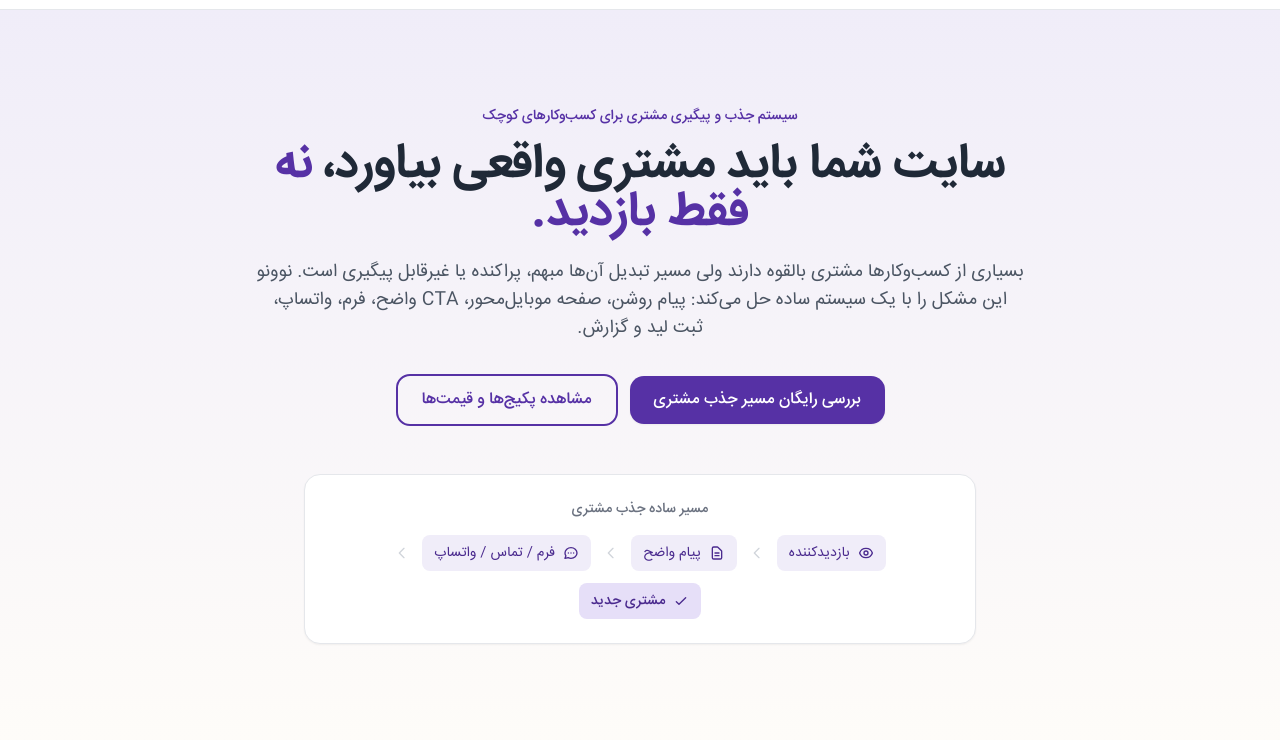
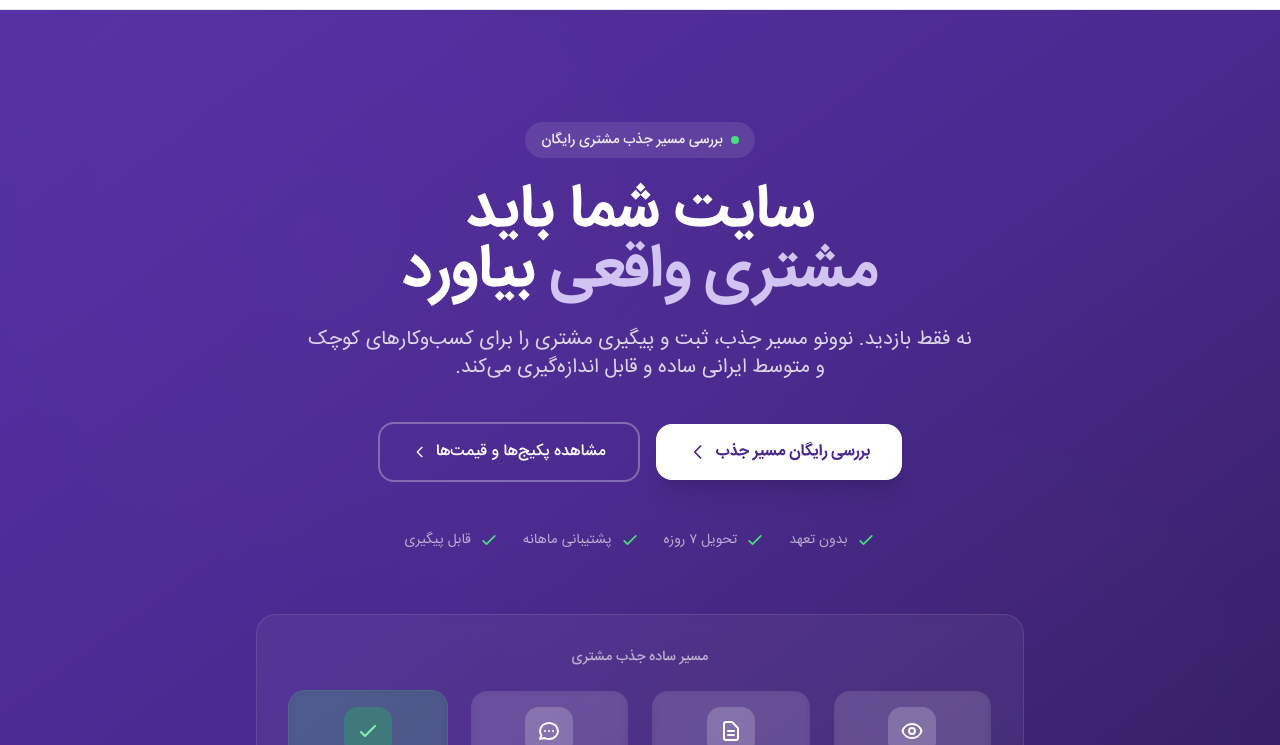
Before and after one commit to imdanialrashidi/noveno, an Astro site: page / in a window 1280 px wide. Shown: the part 55-800 px from the top of the page. Built offline with nearby package versions, Linux system fonts and the light colour scheme; Astro itself is replaced by a stand-in of ours.

Commit message:
feat: redesign hero section with dark gradient, trust indicators, and visual path diagram

```diff
--- a/src/pages/index.astro
+++ b/src/pages/index.astro
@@ -155,48 +155,94 @@ const faqData = {
 >
 
   <!-- Hero Section -->
-  <section class="bg-gradient-to-b from-lavender-100 to-surface-50 section-padding">
-    <div class="container-page">
-      <div class="mx-auto max-w-3xl text-center">
-        <p class="mb-4 text-sm font-medium text-brand-600">سیستم جذب و پیگیری مشتری برای کسب‌وکارهای کوچک</p>
-        <h1 class="text-3xl font-bold text-neutral-800 sm:text-4xl lg:text-5xl">
-          سایت شما باید مشتری واقعی بیاورد، <span class="text-brand-600">نه فقط بازدید.</span>
+  <section class="relative overflow-hidden bg-gradient-to-br from-brand-600 via-brand-700 to-brand-900">
+    <!-- Background Pattern -->
+    <div class="absolute inset-0 opacity-10">
+      <div class="absolute inset-0" style="background-image: radial-gradient(circle at 25% 25%, rgba(255,255,255,0.1) 0%, transparent 50%), radial-gradient(circle at 75% 75%, rgba(255,255,255,0.08) 0%, transparent 50%);"></div>
+    </div>
+
+    <div class="relative container-page py-16 sm:py-20 lg:py-28">
+      <div class="mx-auto max-w-4xl text-center">
+        <!-- Badge -->
+        <div class="mb-6 inline-flex items-center gap-2 rounded-full bg-white/10 px-4 py-2 text-sm font-medium text-white/90 backdrop-blur-sm">
+          <span class="flex h-2 w-2 rounded-full bg-green-400"></span>
+          بررسی مسیر جذب مشتری رایگان
+        </div>
+
+        <!-- Headline -->
+        <h1 class="text-4xl font-bold text-white sm:text-5xl lg:text-6xl leading-tight">
+          سایت شما باید
+          <br class="hidden sm:block" />
+          <span class="text-brand-200">مشتری واقعی</span> بیاورد
         </h1>
-        <p class="mt-5 text-base leading-7 text-neutral-600 sm:text-lg">
-          بسیاری از کسب‌وکارها مشتری بالقوه دارند ولی مسیر تبدیل آن‌ها مبهم، پراکنده یا غیرقابل پیگیری است. نوونو این مشکل را با یک سیستم ساده حل می‌کند: پیام روشن، صفحه موبایل‌محور، CTA واضح، فرم، واتساپ، ثبت لید و گزارش.
+
+        <!-- Subheadline -->
+        <p class="mx-auto mt-6 max-w-2xl text-lg leading-8 text-white/80 sm:text-xl">
+          نه فقط بازدید. نوونو مسیر جذب، ثبت و پیگیری مشتری را برای کسب‌وکارهای کوچک و متوسط ایرانی ساده و قابل اندازه‌گیری می‌کند.
         </p>
-        <div class="mt-8 flex flex-col items-center justify-center gap-3 sm:flex-row">
-          <CTAButton href="/customer-acquisition-review" size="lg">
-            بررسی رایگان مسیر جذب مشتری
-          </CTAButton>
-          <CTAButton href="/services" variant="outline" size="lg">
+
+        <!-- CTAs -->
+        <div class="mt-10 flex flex-col items-center justify-center gap-4 sm:flex-row">
+          <a href="/customer-acquisition-review" class="group inline-flex items-center gap-2 rounded-2xl bg-white px-8 py-4 text-base font-bold text-brand-700 shadow-xl transition-all duration-300 hover:bg-brand-50 hover:shadow-2xl hover:scale-105 focus-visible:outline-2 focus-visible:outline-offset-2 focus-visible:outline-white">
+            بررسی رایگان مسیر جذب
+            <svg class="h-5 w-5 transition-transform group-hover:translate-x-[-4px]" fill="none" stroke="currentColor" viewBox="0 0 24 24"><path stroke-linecap="round" stroke-linejoin="round" stroke-width="2" d="M15 19l-7-7 7-7" /></svg>
+          </a>
+          <a href="/services" class="group inline-flex items-center gap-2 rounded-2xl border-2 border-white/30 px-8 py-4 text-base font-medium text-white transition-all duration-300 hover:border-white/60 hover:bg-white/10 focus-visible:outline-2 focus-visible:outline-offset-2 focus-visible:outline-white">
             مشاهده پکیج‌ها و قیمت‌ها
-          </CTAButton>
+            <svg class="h-4 w-4 transition-transform group-hover:translate-x-[-4px]" fill="none" stroke="currentColor" viewBox="0 0 24 24"><path stroke-linecap="round" stroke-linejoin="round" stroke-width="2" d="M15 19l-7-7 7-7" /></svg>
+          </a>
+        </div>
+
+        <!-- Trust Indicators -->
+        <div class="mt-12 flex flex-wrap items-center justify-center gap-6 text-sm text-white/60">
+          <div class="flex items-center gap-2">
+            <svg class="h-5 w-5 text-green-400" fill="none" stroke="currentColor" viewBox="0 0 24 24"><path stroke-linecap="round" stroke-linejoin="round" stroke-width="2" d="M5 13l4 4L19 7" /></svg>
+            بدون تعهد
+          </div>
+          <div class="flex items-center gap-2">
+            <svg class="h-5 w-5 text-green-400" fill="none" stroke="currentColor" viewBox="0 0 24 24"><path stroke-linecap="round" stroke-linejoin="round" stroke-width="2" d="M5 13l4 4L19 7" /></svg>
+            تحویل ۷ روزه
+          </div>
+          <div class="flex items-center gap-2">
+            <svg class="h-5 w-5 text-green-400" fill="none" stroke="currentColor" viewBox="0 0 24 24"><path stroke-linecap="round" stroke-linejoin="round" stroke-width="2" d="M5 13l4 4L19 7" /></svg>
+            پشتیبانی ماهانه
+          </div>
+          <div class="flex items-center gap-2">
+            <svg class="h-5 w-5 text-green-400" fill="none" stroke="currentColor" viewBox="0 0 24 24"><path stroke-linecap="round" stroke-linejoin="round" stroke-width="2" d="M5 13l4 4L19 7" /></svg>
+            قابل پیگیری
+          </div>
         </div>
       </div>
 
       <!-- Visual Path Diagram -->
-      <div class="mx-auto mt-12 max-w-2xl rounded-2xl border border-neutral-200 bg-white p-6 shadow-sm">
-        <p class="mb-4 text-center text-sm font-medium text-neutral-500">مسیر ساده جذب مشتری</p>
-        <div class="flex flex-wrap items-center justify-center gap-3 text-sm">
-          <div class="flex items-center gap-2 rounded-lg bg-lavender-100 px-3 py-2 text-brand-700">
-            <svg class="h-4 w-4" fill="none" stroke="currentColor" viewBox="0 0 24 24"><path stroke-linecap="round" stroke-linejoin="round" stroke-width="2" d="M15 12a3 3 0 11-6 0 3 3 0 016 0z" /><path stroke-linecap="round" stroke-linejoin="round" stroke-width="2" d="M2.458 12C3.732 7.943 7.523 5 12 5c4.478 0 8.268 2.943 9.542 7-1.274 4.057-5.064 7-9.542 7-4.477 0-8.268-2.943-9.542-7z" /></svg>
-            بازدیدکننده
-          </div>
-          <svg class="h-4 w-4 text-neutral-300" fill="none" stroke="currentColor" viewBox="0 0 24 24"><path stroke-linecap="round" stroke-linejoin="round" stroke-width="2" d="M15 19l-7-7 7-7" /></svg>
-          <div class="flex items-center gap-2 rounded-lg bg-lavender-100 px-3 py-2 text-brand-700">
-            <svg class="h-4 w-4" fill="none" stroke="currentColor" viewBox="0 0 24 24"><path stroke-linecap="round" stroke-linejoin="round" stroke-width="2" d="M9 12h6m-6 4h6m2 5H7a2 2 0 01-2-2V5a2 2 0 012-2h5.586a1 1 0 01.707.293l5.414 5.414a1 1 0 01.293.707V19a2 2 0 01-2 2z" /></svg>
-            پیام واضح
-          </div>
-          <svg class="h-4 w-4 text-neutral-300" fill="none" stroke="currentColor" viewBox="0 0 24 24"><path stroke-linecap="round" stroke-linejoin="round" stroke-width="2" d="M15 19l-7-7 7-7" /></svg>
-          <div class="flex items-center gap-2 rounded-lg bg-lavender-100 px-3 py-2 text-brand-700">
-            <svg class="h-4 w-4" fill="none" stroke="currentColor" viewBox="0 0 24 24"><path stroke-linecap="round" stroke-linejoin="round" stroke-width="2" d="M8 12h.01M12 12h.01M16 12h.01M21 12c0 4.418-4.03 8-9 8a9.863 9.863 0 01-4.255-.949L3 20l1.395-3.72C3.512 15.042 3 13.574 3 12c0-4.418 4.03-8 9-8s9 3.582 9 8z" /></svg>
-            فرم / تماس / واتساپ
-          </div>
-          <svg class="h-4 w-4 text-neutral-300" fill="none" stroke="currentColor" viewBox="0 0 24 24"><path stroke-linecap="round" stroke-linejoin="round" stroke-width="2" d="M15 19l-7-7 7-7" /></svg>
-          <div class="flex items-center gap-2 rounded-lg bg-brand-100 px-3 py-2 font-medium text-brand-700">
-            <svg class="h-4 w-4" fill="none" stroke="currentColor" viewBox="0 0 24 24"><path stroke-linecap="round" stroke-linejoin="round" stroke-width="2" d="M5 13l4 4L19 7" /></svg>
-            مشتری جدید
+      <div class="mx-auto mt-16 max-w-3xl">
+        <div class="rounded-3xl border border-white/10 bg-white/5 p-6 backdrop-blur-sm sm:p-8">
+          <p class="mb-6 text-center text-sm font-medium text-white/60">مسیر ساده جذب مشتری</p>
+          <div class="grid grid-cols-2 gap-4 sm:grid-cols-4 sm:gap-6">
+            <div class="flex flex-col items-center gap-3 rounded-2xl bg-white/10 p-4 text-center backdrop-blur-sm">
+              <div class="flex h-12 w-12 items-center justify-center rounded-xl bg-white/20 text-white">
+                <svg class="h-6 w-6" fill="none" stroke="currentColor" viewBox="0 0 24 24"><path stroke-linecap="round" stroke-linejoin="round" stroke-width="2" d="M15 12a3 3 0 11-6 0 3 3 0 016 0z" /><path stroke-linecap="round" stroke-linejoin="round" stroke-width="2" d="M2.458 12C3.732 7.943 7.523 5 12 5c4.478 0 8.268 2.943 9.542 7-1.274 4.057-5.064 7-9.542 7-4.477 0-8.268-2.943-9.542-7z" /></svg>
+              </div>
+              <span class="text-xs font-medium text-white/80">بازدیدکننده</span>
+            </div>
+            <div class="flex flex-col items-center gap-3 rounded-2xl bg-white/10 p-4 text-center backdrop-blur-sm">
+              <div class="flex h-12 w-12 items-center justify-center rounded-xl bg-white/20 text-white">
+                <svg class="h-6 w-6" fill="none" stroke="currentColor" viewBox="0 0 24 24"><path stroke-linecap="round" stroke-linejoin="round" stroke-width="2" d="M9 12h6m-6 4h6m2 5H7a2 2 0 01-2-2V5a2 2 0 012-2h5.586a1 1 0 01.707.293l5.414 5.414a1 1 0 01.293.707V19a2 2 0 01-2 2z" /></svg>
+              </div>
+              <span class="text-xs font-medium text-white/80">پیام واضح</span>
+            </div>
+            <div class="flex flex-col items-center gap-3 rounded-2xl bg-white/10 p-4 text-center backdrop-blur-sm">
+              <div class="flex h-12 w-12 items-center justify-center rounded-xl bg-white/20 text-white">
+                <svg class="h-6 w-6" fill="none" stroke="currentColor" viewBox="0 0 24 24"><path stroke-linecap="round" stroke-linejoin="round" stroke-width="2" d="M8 12h.01M12 12h.01M16 12h.01M21 12c0 4.418-4.03 8-9 8a9.863 9.863 0 01-4.255-.949L3 20l1.395-3.72C3.512 15.042 3 13.574 3 12c0-4.418 4.03-8 9-8s9 3.582 9 8z" /></svg>
+              </div>
+              <span class="text-xs font-medium text-white/80">فرم و واتساپ</span>
+            </div>
+            <div class="flex flex-col items-center gap-3 rounded-2xl bg-green-500/20 p-4 text-center backdrop-blur-sm ring-1 ring-green-400/30">
+              <div class="flex h-12 w-12 items-center justify-center rounded-xl bg-green-500/30 text-green-300">
+                <svg class="h-6 w-6" fill="none" stroke="currentColor" viewBox="0 0 24 24"><path stroke-linecap="round" stroke-linejoin="round" stroke-width="2" d="M5 13l4 4L19 7" /></svg>
+              </div>
+              <span class="text-xs font-medium text-green-300">مشتری جدید</span>
+            </div>
           </div>
         </div>
       </div>
```
